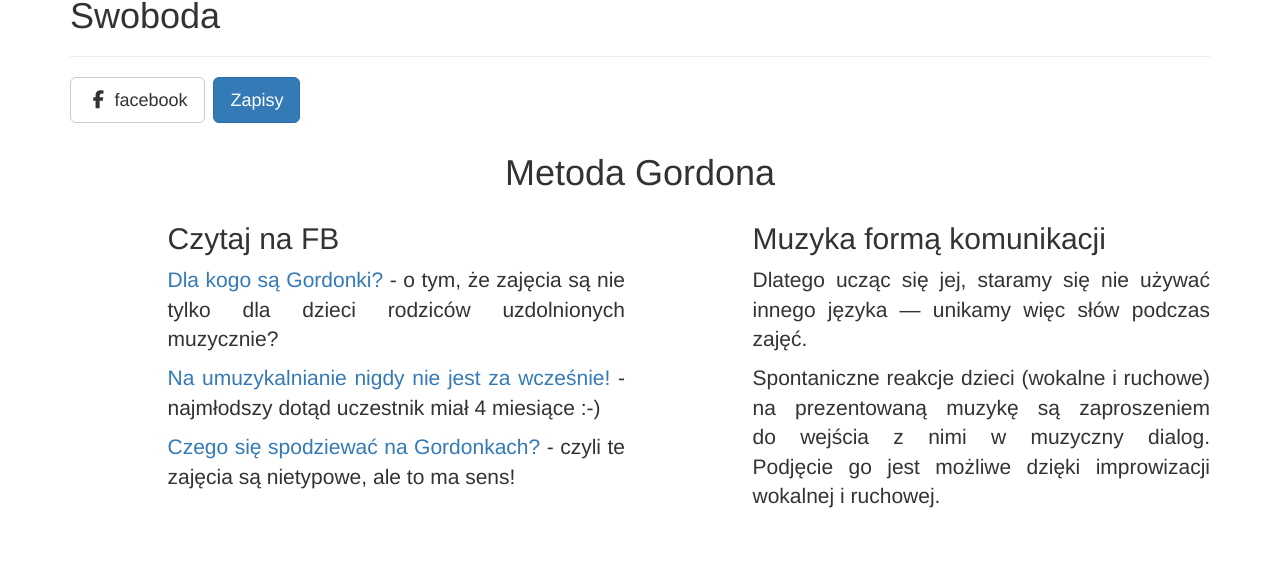
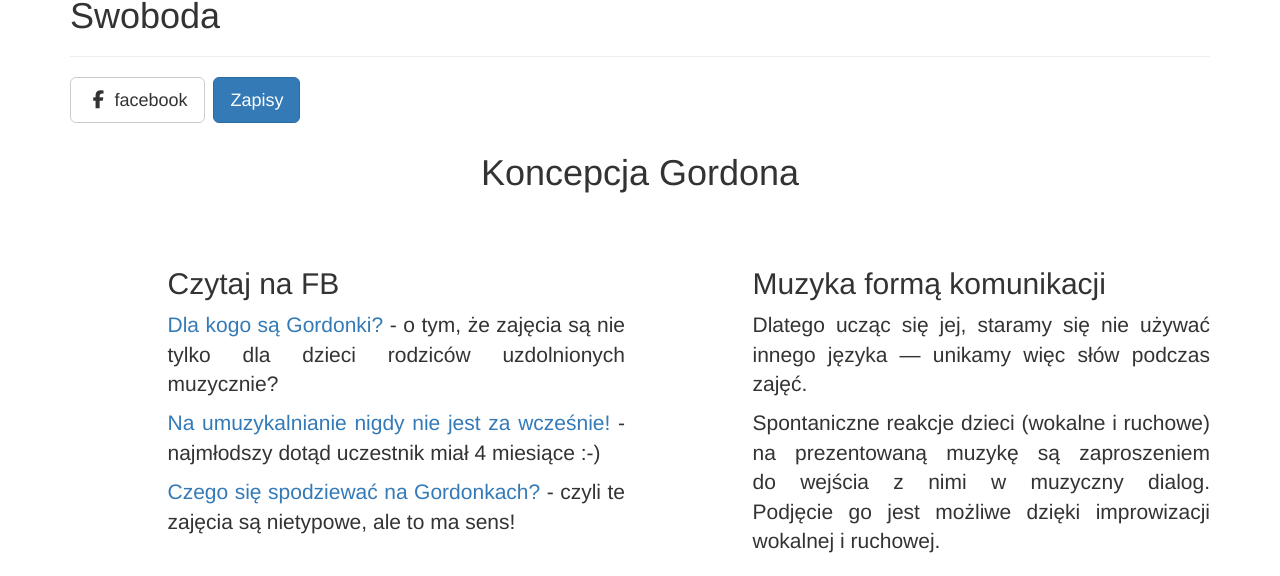
Before and after one commit to maciejjaskowski/poczujbluesa.pl, a Jekyll site: the page built from _posts/2016-08-05-features-20-swoboda.markdown, in a window 1280 px wide and 900 px high, cut to the strip 179-755 px from the top of the window. Built offline with Jekyll 4.4.1, drawn with Linux system fonts in a browser that asks for light colours; nearby versions of some CDN libraries; library files that are not in the unit come from our copies; comment, search, counter and statistics services are not loaded.

Commit message:
Add more space under Koncepcja Gordona. Replace intro4.jpg

```diff
--- a/_includes/features.html
+++ b/_includes/features.html
@@ -3,7 +3,7 @@
 	    <div class="content-section-b">
 
 		<div class="container">
-                   <h1 class="text-center">Metoda Gordona</h1>
+                   <h1 class="text-center" style="margin-bottom:55px">Koncepcja Gordona</h1>
 
 		    <div class="row">
 			{% for post in site.posts reversed %}
--- a/_includes/header.html
+++ b/_includes/header.html
@@ -57,7 +57,7 @@
 <!-- Header -->
 	<div class="intro-header">
               <div class="intro-wrapper">
-                <video autoplay="" loop="" muted="" id="intro-video" class="intro-video" poster="img/intro-bg.jpg">
+                <video autoplay="" loop="" muted="" id="intro-video" class="intro-video" poster="img/intro4.jpg">
                   <source src="img/intro4.webm" type="video/webm">
                 </video>
 
```
Also changed, not shown: img/intro4.jpg (added).
